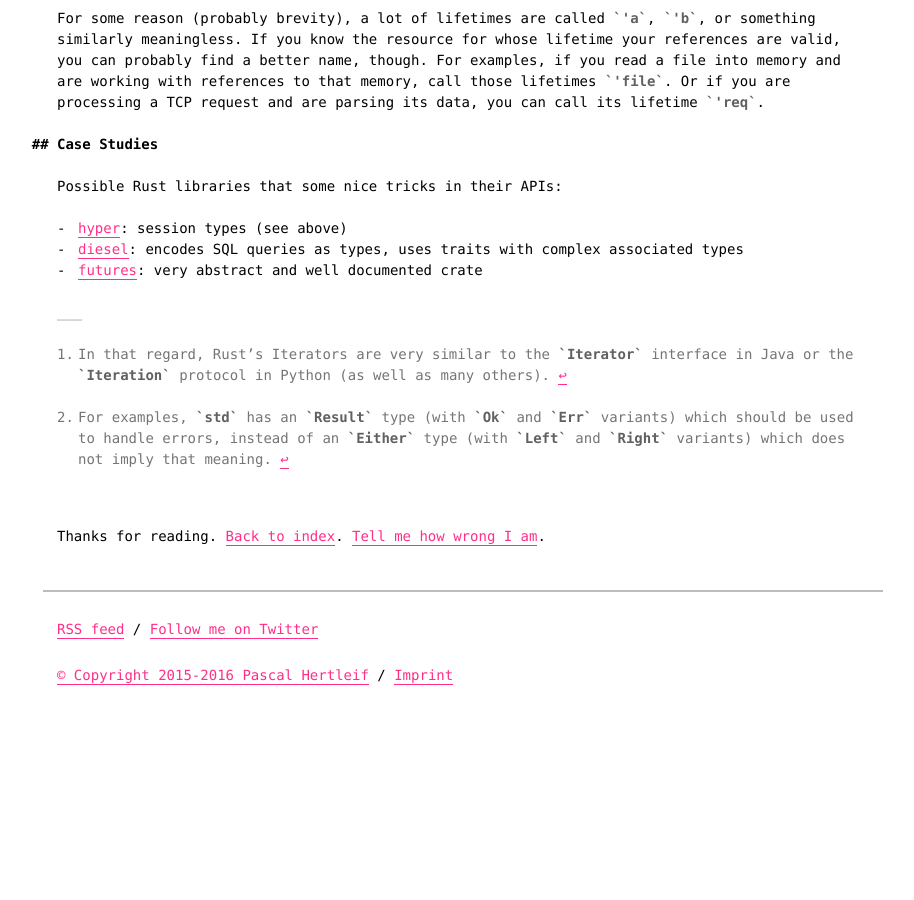
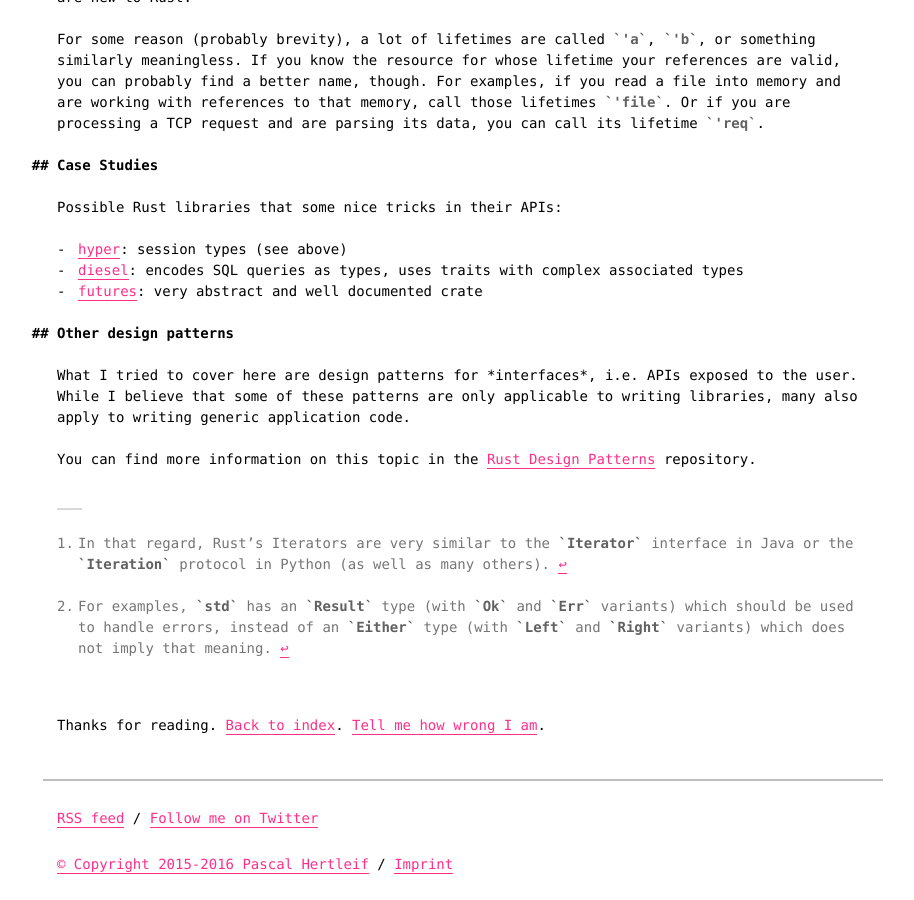
Before and after one commit to killercup/scribbles, a Jekyll site: the page built from _posts/2016-07-21-elegant-apis-in-rust.md, in a window 1280 px wide and 900 px high, scrolled down 8903 px. Shown: the whole window, without its empty margins (177-1091 px from the left). Built offline with Jekyll 4.4.1, drawn with Linux system fonts in a browser that asks for light colours; before the commit the page ends 9614 px from its top, so only the background shows below that; some of the changed text lies outside the part shown.

Commit message:
Elegant APIs: Mention 'Rust Design Patterns'

```diff
--- a/_posts/2016-07-21-elegant-apis-in-rust.md
+++ b/_posts/2016-07-21-elegant-apis-in-rust.md
@@ -338,3 +338,9 @@ Possible Rust libraries that some nice tricks in their APIs:
 - [hyper](https://crates.io/crates/hyper): session types (see above)
 - [diesel](https://crates.io/crates/diesel): encodes SQL queries as types, uses traits with complex associated types
 - [futures](https://crates.io/crates/futures): very abstract and well documented crate
+
+## Other design patterns
+
+What I tried to cover here are design patterns for _interfaces_, i.e. APIs exposed to the user. While I believe that some of these patterns are only applicable to writing libraries, many also apply to writing generic application code.
+
+You can find more information on this topic in the [Rust Design Patterns](https://github.com/rust-unofficial/patterns) repository.
```
